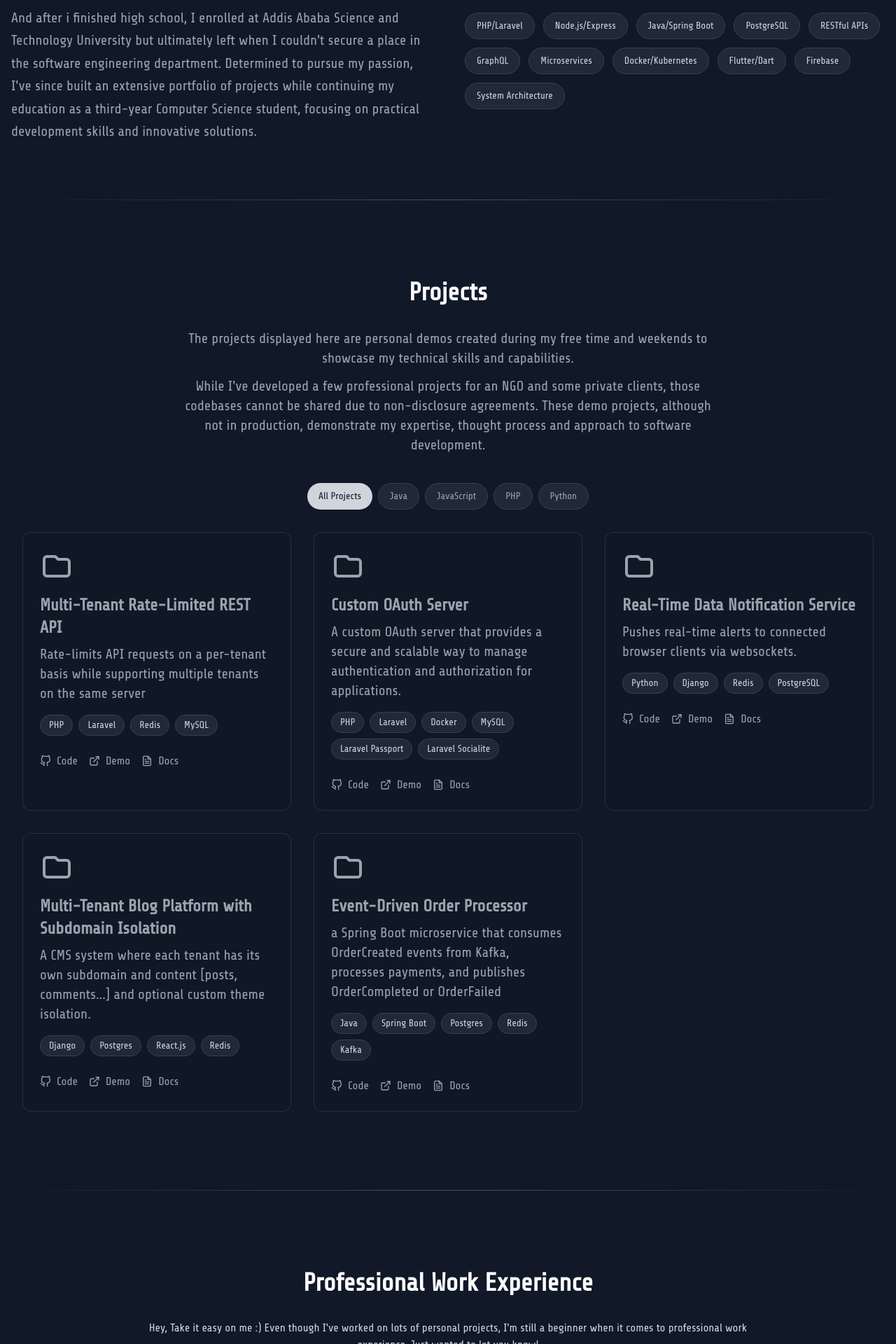
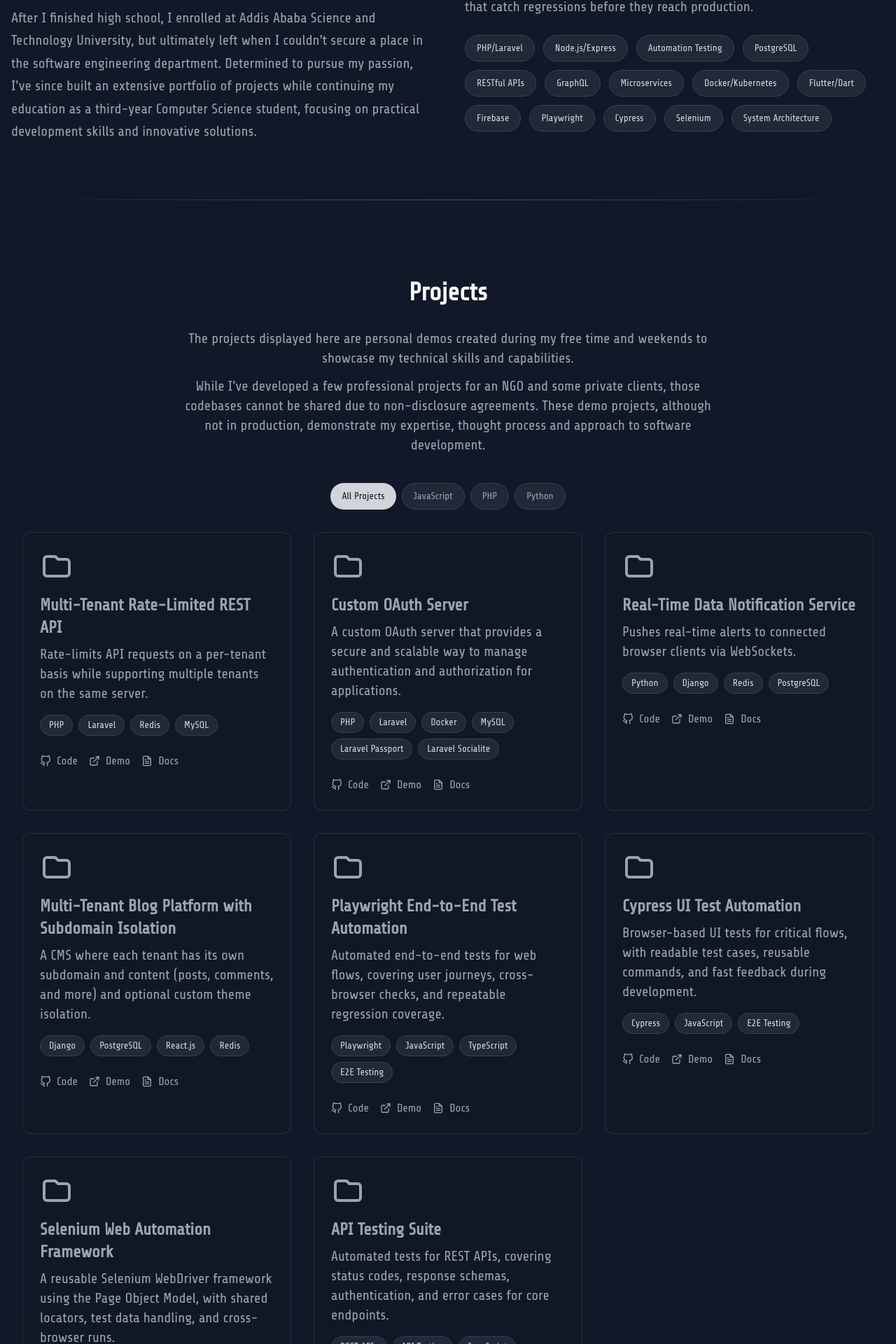
Before and after one commit to mc-solo/my-portfolio, a React (Vite) app: page / in a window 1280 px wide. Shown: the part 878-2798 px from the top of the page at 70% size. Built offline with nearby package versions, Linux system fonts and the light colour scheme.

Commit message:
fix: correct portfolio copy and replace Java stack with automation testing projects

```diff
--- a/src/components/Contact.jsx
+++ b/src/components/Contact.jsx
@@ -27,7 +27,7 @@
 
   const handleSubmit = (e) => {
     e.preventDefault()
-    // todo: In a real implementation, i would send the form data to a server or email service
+    // todo: In a real implementation, I would send the form data to a server or email service
     setFormStatus('success')
     setTimeout(() => {
       setFormStatus(null)
--- a/src/components/Experience.jsx
+++ b/src/components/Experience.jsx
@@ -17,7 +17,7 @@
       role: 'Backend Engineer',
       company: 'Tewos Technology Solutions',
       duration: '2024 - Present | Full-Time',
-      description: 'I have contributed for the design and implementation of  multiple web apps and mobile projects for scalability and efficiency.'
+      description: 'I have contributed to the design and implementation of multiple web apps and mobile projects for scalability and efficiency.'
     },
   ]
 
@@ -25,7 +25,7 @@
     <div className="container mx-auto py-20 px-4">
       <h2 className="text-4xl font-bold mb-8 text-center">Professional Work Experience</h2>
       <p className="text-gray-300 text-center mb-8 px-4 max-w-4xl mx-auto">
-        Hey, Take it easy on me :) Even though I've worked on lots of personal projects, I'm still a beginner when it comes to professional work experience. Just wanted to let you know!
+        Hey, take it easy on me :) Even though I've worked on lots of personal projects, I'm still a beginner when it comes to professional work experience. Just wanted to let you know!
       </p>
 
       <div className="space-y-8">
--- a/src/components/Hero.jsx
+++ b/src/components/Hero.jsx
@@ -4,10 +4,11 @@
 
 const Hero = () => {
   const skills = [
-    'PHP/Laravel', 'Node.js/Express', 'Java/Spring Boot',
+    'PHP/Laravel', 'Node.js/Express', 'Automation Testing',
     'PostgreSQL', 'RESTful APIs', 'GraphQL',
     'Microservices', 'Docker/Kubernetes',
     'Flutter/Dart', 'Firebase',
+    'Playwright', 'Cypress', 'Selenium',
      'System Architecture'
   ]
 
@@ -48,7 +49,7 @@
             </div>
 
             <p className="text-xl text-gray-400 leading-relaxed max-w-2xl">
-            I'm a back-end software engineer and Computer Science student transforming complex requirements into scalable and efficient web and mobile solutions. I am really good at designing clean, maintainable APIs, optimizing database queries for peak performance, and writing a clean code that's as reliable as it is efficient.
+            I'm a back-end software engineer and Computer Science student transforming complex requirements into scalable and efficient web and mobile solutions. I am really good at designing clean, maintainable APIs, optimizing database queries for peak performance, and writing clean code that is as reliable as it is efficient.
             </p>
 
             <div className="flex gap-4 justify-center md:justify-center lg:justify-start">
@@ -126,10 +127,10 @@
             </h3>
             <div className="space-y-4 text-gray-400">
               <p className="leading-relaxed text-xl">
-                I've been introduced to the world of coding in 2017, when i was in grade 9 and I met a weird and genius guy called Nazrawi Eyob who introduced me to Java lang during school breaks. What began as lunchtime lessons quickly evolved into a serious passion, leading me to develop numerous projects throughout my high school years.
+                I was introduced to the world of coding in 2017, when I was in grade 9, and I met a weird and genius guy called Nazrawi Eyob, who introduced me to Java during school breaks. What began as lunchtime lessons quickly evolved into a serious passion, leading me to develop numerous projects throughout my high school years.
               </p>
               <p className="leading-relaxed text-xl">
-                And after i finished high school, I enrolled at Addis Ababa Science and Technology University but ultimately left when I couldn't secure a place in the software engineering department. Determined to pursue my passion, I've since built an extensive portfolio of projects while continuing my education as a third-year Computer Science student, focusing on practical development skills and innovative solutions.
+                After I finished high school, I enrolled at Addis Ababa Science and Technology University, but ultimately left when I couldn't secure a place in the software engineering department. Determined to pursue my passion, I've since built an extensive portfolio of projects while continuing my education as a third-year Computer Science student, focusing on practical development skills and innovative solutions.
               </p>
             </div>
           </motion.div>
@@ -146,7 +147,7 @@
               My Technical Arsenal
             </h3>
             <p className="leading-relaxed text-gray-400 mb-4 text-xl">
-              I primarily focus on the logical components of projects, specializing in backend development where I excel at creating robust, scalable systems. While I have some experience with frontend technologies, my true passion lies in building the powerful engines that drive applications behind the scenes, bringing my backend solutions to life.
+              I primarily focus on the logical components of projects, specializing in backend development where I excel at creating robust, scalable systems. While I have some experience with frontend technologies, my true passion lies in building the powerful engines that drive applications behind the scenes, bringing my backend solutions to life. I also build automated tests that catch regressions before they reach production.
             </p>
             <div className="flex flex-wrap gap-3">
               {skills.map((skill) => (
--- a/src/components/Projects.jsx
+++ b/src/components/Projects.jsx
@@ -6,7 +6,7 @@
 const projects = [
   {
     title: 'Multi-Tenant Rate-Limited REST API',
-    description: 'Rate-limits API requests on a per-tenant basis while supporting multiple tenants on the same server',
+    description: 'Rate-limits API requests on a per-tenant basis while supporting multiple tenants on the same server.',
     tech: ['PHP', 'Laravel', 'Redis', 'MySQL'],
     languages: ['PHP'],
     github: 'https://github.com/mc-solo',
@@ -16,7 +16,7 @@
   {
     title: 'Custom OAuth Server',
     description: 'A custom OAuth server that provides a secure and scalable way to manage authentication and authorization for applications.',
-    tech: ['PHP', 'Laravel', 'Docker', 'MySQL', 'Laravel Passport',' Laravel Socialite'],
+    tech: ['PHP', 'Laravel', 'Docker', 'MySQL', 'Laravel Passport', 'Laravel Socialite'],
     languages: ['PHP'],
     github: 'https://github.com/mc-solo',
     demo: '#',
@@ -24,8 +24,8 @@
   },
   {
     title: 'Real-Time Data Notification Service',
-    description: 'Pushes real-time alerts to connected browser clients via websockets.',
-    tech: ['Python','Django','Redis', 'PostgreSQL'],
+    description: 'Pushes real-time alerts to connected browser clients via WebSockets.',
+    tech: ['Python', 'Django', 'Redis', 'PostgreSQL'],
     languages: ['Python'],
     github: 'https://github.com/mc-solo',
     demo: '#',
@@ -33,18 +33,45 @@
   },
   {
     title: 'Multi-Tenant Blog Platform with Subdomain Isolation',
-    description: 'A CMS system where each tenant has its own subdomain and content [posts, comments...] and optional custom theme isolation.',
-    tech: ['Django', 'Postgres', 'React.js', 'Redis'],
+    description: 'A CMS where each tenant has its own subdomain and content (posts, comments, and more) and optional custom theme isolation.',
+    tech: ['Django', 'PostgreSQL', 'React.js', 'Redis'],
     languages: ['Python', 'JavaScript'],
     github: 'https://github.com/mc-solo',
     demo: '#',
     docs: '#'
   },
   {
-    title: 'Event-Driven Order Processor',
-    description: 'a Spring Boot microservice that consumes OrderCreated events from Kafka, processes payments, and publishes OrderCompleted or OrderFailed',
-    tech: ['Java', 'Spring Boot', 'Postgres', 'Redis', 'Kafka',],
-    languages: ['Java',],
+    title: 'Playwright End-to-End Test Automation',
+    description: 'Automated end-to-end tests for web flows, covering user journeys, cross-browser checks, and repeatable regression coverage.',
+    tech: ['Playwright', 'JavaScript', 'TypeScript', 'E2E Testing'],
+    languages: ['JavaScript'],
+    github: 'https://github.com/mc-solo',
+    demo: '#',
+    docs: '#'
+  },
+  {
+    title: 'Cypress UI Test Automation',
+    description: 'Browser-based UI tests for critical flows, with readable test cases, reusable commands, and fast feedback during development.',
+    tech: ['Cypress', 'JavaScript', 'E2E Testing'],
+    languages: ['JavaScript'],
+    github: 'https://github.com/mc-solo',
+    demo: '#',
+    docs: '#'
+  },
+  {
+    title: 'Selenium Web Automation Framework',
+    description: 'A reusable Selenium WebDriver framework using the Page Object Model, with shared locators, test data handling, and cross-browser runs.',
+    tech: ['Selenium', 'WebDriver', 'Python', 'Page Object Model'],
+    languages: ['Python'],
+    github: 'https://github.com/mc-solo',
+    demo: '#',
+    docs: '#'
+  },
+  {
+    title: 'API Testing Suite',
+    description: 'Automated tests for REST APIs, covering status codes, response schemas, authentication, and error cases for core endpoints.',
+    tech: ['REST APIs', 'API Testing', 'JavaScript', 'JSON Schema'],
+    languages: ['JavaScript'],
     github: 'https://github.com/mc-solo',
     demo: '#',
     docs: '#'
```
Also changed, not shown: 1 other file (tests, documents, lock files or other folders).
